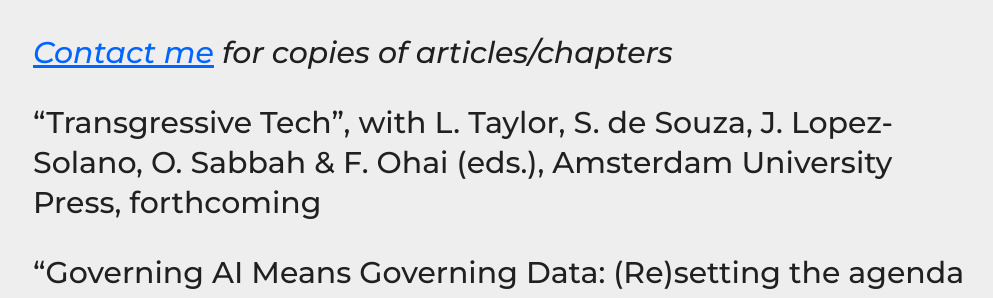
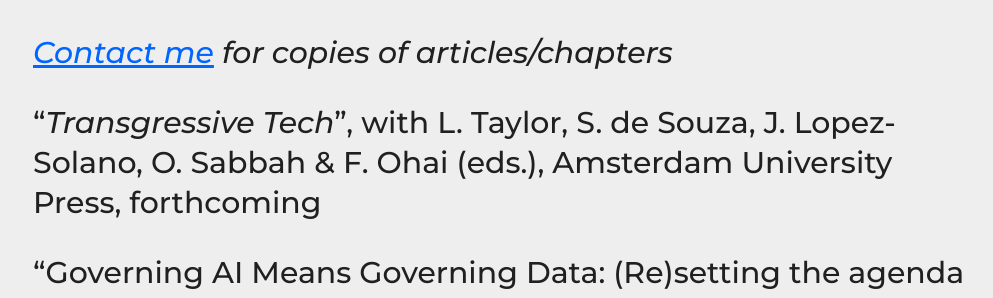
Before and after one commit to haroonalrasheed/641a, a Jekyll site: the page built from selected-publications/index.md, in a window 1280 px wide and 900 px high. Shown: the part 285-583 px from the top of the window, without its empty margins (131-1124 px from the left). Built offline with Jekyll 4.4.1, drawn with Linux system fonts in a browser that asks for light colours.

```diff
--- a/selected-publications/index.md
+++ b/selected-publications/index.md
@@ -6,7 +6,7 @@ title: Selected Publications
 ## Selected Publications
 _[Contact me](mailto:a.k.martin@alumni.lse.ac.uk) for copies of articles/chapters_
 
-"Transgressive Tech", with L. Taylor, S. de Souza, J. Lopez-Solano, O. Sabbah & F. Ohai (eds.), Amsterdam University Press, forthcoming
+"_Transgressive Tech_", with L. Taylor, S. de Souza, J. Lopez-Solano, O. Sabbah & F. Ohai (eds.), Amsterdam University Press, forthcoming
 
 "Governing AI Means Governing Data: (Re)setting the agenda for data justice", L. Taylor, S. de Souza, & J. López-Solano. _Dialogues on Digital Society_, forthcoming
 
@@ -41,7 +41,7 @@ Developing information-sharing on money laundering and terrorism financing_, edi
 
 ["Introduction: What does the COVID-19 response mean for global data justice?"](https://ia801504.us.archive.org/25/items/data-justice-and-covid-19/Data_Justice_and_COVID-19.pdf), with L. Taylor, G. Sharma & S. Jameson, in *Data Justice and COVID-19: Global Perspectives*, edited by L. Taylor, G. Sharma, A. Martin & S. Jameson, Meatspace Press: 8–17, 2020 [ISBN-13: 978-1-913824-00-6] <<featured in [The Syllabus](https://cabinet.the-syllabus.com/syllabus/Ig5CJ6qoXZ)>>
 
-"[Data Justice and COVID-19: Global Perspectives](https://ia801905.us.archive.org/23/items/data-justice-and-covid-19/Data_Justice_and_COVID-19.pdf), with L. Taylor, G. Sharma & S. Jameson (eds.), Meatspace Press, 2020.
+"[_Data Justice and COVID-19: Global Perspectives_](https://ia801905.us.archive.org/23/items/data-justice-and-covid-19/Data_Justice_and_COVID-19.pdf), with L. Taylor, G. Sharma & S. Jameson (eds.), Meatspace Press, 2020.
 
 ["Desplazados y Desconectados: South America"](https://www.unhcr.org/innovation/displaced-and-disconnected/), with E. Perez Iglesias, *Digital Access, Inclusion and Participation*, UN Refugee Agency: 1–42, 2020
 
```
